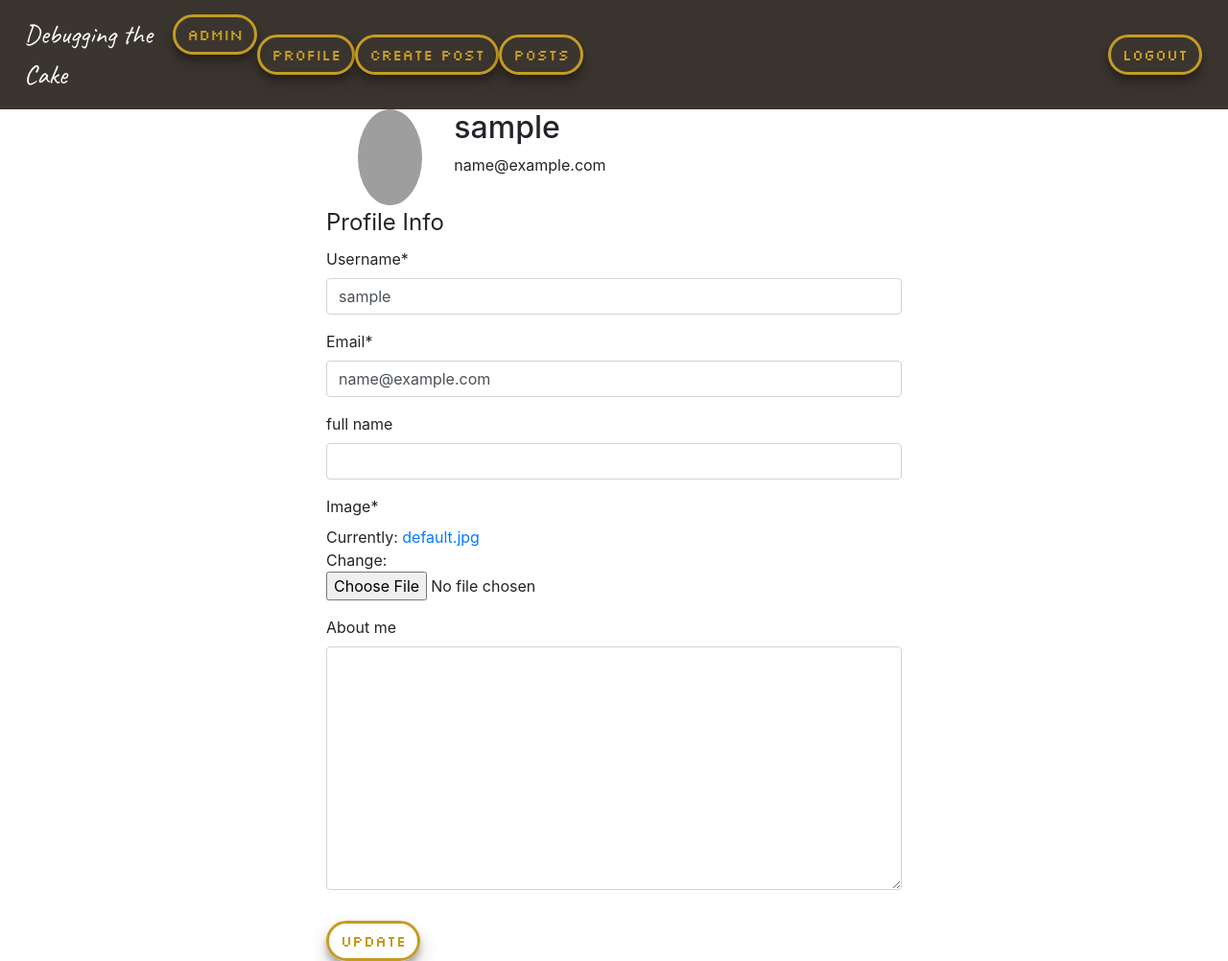
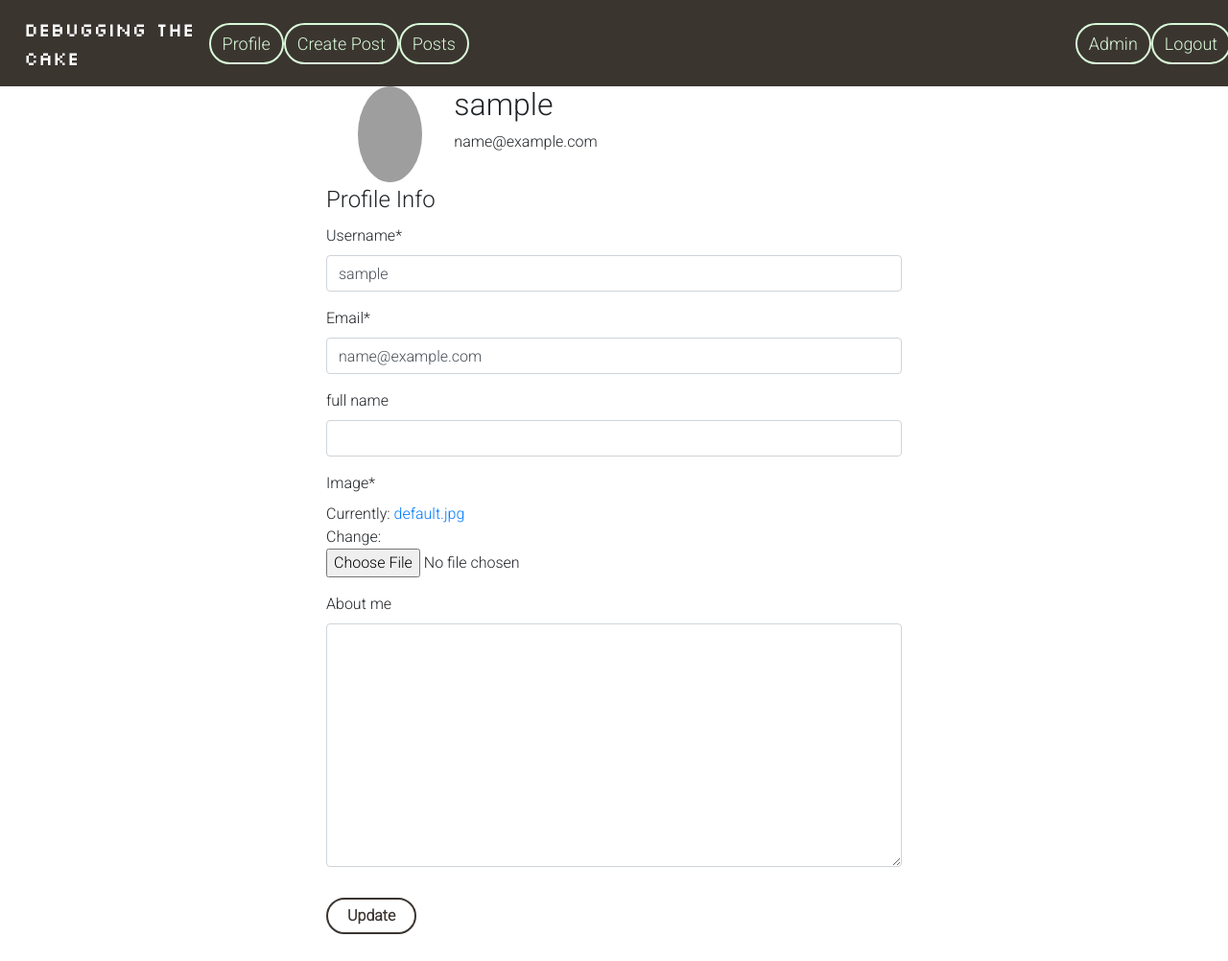
Before and after one commit to thedanoprean/debugging_cake_portal, a Django app: page /profile/ in a window 1280 px wide. Shown: the whole page at 96% size. After the commit the page ends 974 px from the top, so only its background shows below. Run offline with Django 4.2, Linux system fonts and the light colour scheme; the visitor is signed in with stand-in values (Sample User, id 1); some libraries are stand-ins or nearby versions; grey boxes are pictures that could not be loaded.

Commit message:
fix: frontend

```diff
--- a/src/debugging_cake_portal/cake_user/templates/cake_user/login.html
+++ b/src/debugging_cake_portal/cake_user/templates/cake_user/login.html
@@ -17,7 +17,7 @@
             <form method="POST" action="/login/">
                 {% csrf_token %}
                     {{ form|crispy }}
-                        <button type="submit" class="btn btn-success">Login</button>
+                        <button type="submit" class="custom-button btn-block">Login</button>
                         <p>Don't have an account? <a href="/register/">Register</a></p>
             </form>
         </div>
--- a/src/debugging_cake_portal/comment/form.py
+++ b/src/debugging_cake_portal/comment/form.py
@@ -7,6 +7,7 @@ class CommentForm(forms.ModelForm):
         'class': 'md-textarea form-control',
         'placeholder': 'comment here ...',
         'rows': '4',
+        'label': 'Comment'
     }))
 
     class Meta:
--- a/src/debugging_cake_portal/posts/templates/posts/post_form.html
+++ b/src/debugging_cake_portal/posts/templates/posts/post_form.html
@@ -16,7 +16,7 @@
                 {{ form|crispy }}
             </fieldset>
             <div class="form-group">
-                <button class="btn btn-outline-info" type="submit">Post</button>
+                <button class="custom-button" type="submit">Post</button>
             </div>
         </form>
         </div>
--- a/src/debugging_cake_portal/static/styles/style.css
+++ b/src/debugging_cake_portal/static/styles/style.css
@@ -1,3 +1,7 @@
+body {
+    font-family: 'Roboto', sans-serif;
+}
+
 .header {
     width: 100%;
     min-height: 60px;
@@ -8,17 +12,17 @@
 
 
 .header-title{
-    width: 15%;
+    width: 17%;
     display: flex;
     align-items:center;
-    font-family: 'Caveat', cursive;
-    font-size: 28px;
+    font-family: 'Silkscreen', cursive;
+    font-size: 20px;
     padding-left: 25px;
     color: white;
 }
 
 .header-buttons{
-    width: 85%;
+    width: 83%;
     display: flex;
     align-items:center;
     justify-content: space-between;
@@ -28,7 +32,7 @@
     width: 20%;
     display: flex;
     align-items: center;
-    justify-content: space-evenly;
+    justify-content: space-between;
 }
 
 .auth-buttons {
@@ -40,15 +44,12 @@
 
 
 .btn {
-    border: 3px solid #c49c21;
+    border: 2px solid #d9fad9;
     border-radius: 22px;
-    color: #c49c21;
+    color: #d9fad9;
     background-color: transparent;
-    font-family: 'Silkscreen', cursive;
-    font-size: 16px;
-    box-shadow: rgba(0, 0, 0, 0.19) 0px 10px 20px, rgba(0, 0, 0, 0.23) 0px 6px 6px;
+    font-size: 18px;
     transition: all300ms ease;
-
 }
 
 .btn::before,
@@ -58,12 +59,30 @@
   content: "";
 }
 
-.btn:hover {
-  box-shadow: rgba(50, 50, 93, 0.25) 0px 30px 60px -12px inset,
-    rgba(0, 0, 0, 0.3) 0px 18px 36px -18px inset;
+.btn2 {
+    color: #3B3530;
+    border: 0px;
+    transition: 0.3s;
 }
 
+.btn2:hover {
+    background-color: rgba(0,0,0,0.1);
+}
 
+.custom-button {
+    color: #3B3530;
+    border: 2px solid #3B3530;
+    border-radius: 22px;
+    font-weight: 600;
+    transition: 0.3s;
+    background-color: transparent;
+    padding: 5px 20px;
+    margin-right: auto;
+}
+
+.custom-button:hover {
+    background-color: rgba(0,0,0,0.1);
+}
 
 .ribbon {
     width:195px;
--- a/src/debugging_cake_portal/template/base.html
+++ b/src/debugging_cake_portal/template/base.html
@@ -18,6 +18,8 @@
     <link rel="stylesheet" href="https://stackpath.bootstrapcdn.com/bootstrap/4.1.3/css/bootstrap.min.css"
           integrity="sha384-MCw98/SFnGE8fJT3GXwEOngsV7Zt27NXFoaoApmYm81iuXoPkFOJwJ8ERdknLPMO" crossorigin="anonymous"/>
     <link rel="stylesheet" href="{% static 'styles/style.css' %}"/>
+    <link href="https://fonts.googleapis.com/css2?family=Pathway+Gothic+One&family=Roboto:wght@300&display=swap" rel="stylesheet">
+    <link rel="stylesheet" href="https://fonts.googleapis.com/css2?family=Material+Symbols+Outlined:opsz,wght,FILL,GRAD@48,400,0,0" />
 
 </head>
 
--- a/src/debugging_cake_portal/template/navbar.html
+++ b/src/debugging_cake_portal/template/navbar.html
@@ -1,12 +1,9 @@
 {% extends 'base.html' %}
-
+{% load static %}
 {% block content %}
     <div class = "header">
         <span class="header-title">Debugging the Cake</span>
-    {% if request.user.is_authenticated %}
-        {% if request.user.is_superuser %}
-             <a href="/admin"><button class="admin-button btn" type="button">Admin</button></a>
-    {% endif %}
+
 
     {% if request.user.is_authenticated %}
         <div class="header-buttons">
@@ -16,6 +13,10 @@
                 <a href="/posts"><button class="posts-button btn" type="button">Posts</button></a>
             </div>
              <div class="auth-buttons">
+                 {% if request.user.is_authenticated %}
+                     {% if request.user.is_superuser %}
+                        <a href="/admin"><button class="admin-button btn" type="button">Admin</button></a>
+                 {% endif %}
                  <a href="/logout"><button class="logout-button btn" type="button">Logout</button></a>
              </div>
         </div>
@@ -24,6 +25,7 @@
     {% else %}
         <div class="header-buttons">
         <div class="utility-buttons">
+            <a href="/posts"><button class="posts-button btn" type="button">Posts</button></a>
             <a href="/tag/"><button class="tag-button btn">Tags</button></a>
             <a href="/about/"><button class="about-button btn">About </button></a>
             <a href="/users/"><button class="users-button btn">Users</button></a>
--- a/src/debugging_cake_portal/user_profile/templates/user_profile/user_profile.html
+++ b/src/debugging_cake_portal/user_profile/templates/user_profile/user_profile.html
@@ -36,7 +36,7 @@
                 {{ user_form|crispy }}
                 {{ profile_form|crispy }}
             </fieldset>
-            <button class="btn btn-info" type="submit">Update</button>
+            <button class="custom-button" type="submit">Update</button>
         </form>
     </div>
 </div>
```
Also changed, not shown: other parts of src/debugging_cake_portal/static/styles/style.css (+41 -10 lines), src/debugging_cake_portal/posts/templates/posts/post_detail.html (+17 -10 lines).
